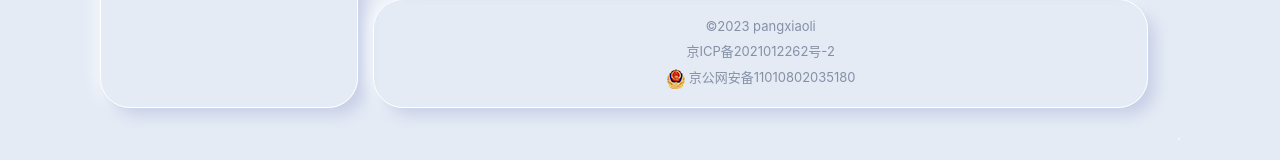
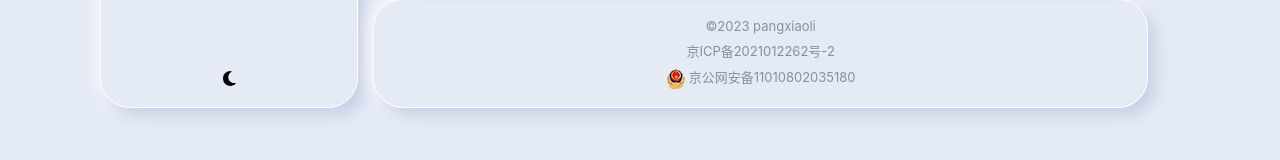
Before and after one commit to pangxiaoli/homepage, a React (Vite) app: page / in a window 1280 px wide. Shown: the part 610-770 px from the top of the page. Built offline with nearby package versions, Linux system fonts and the light colour scheme.

Commit message:
feat: 亮暗主题切换

```diff
--- a/src/components/sider/index.less
+++ b/src/components/sider/index.less
@@ -4,4 +4,16 @@
         -0.2rem -0.2rem 1.8rem var(--shadow-light);
     border-radius: 3rem;
     border: 1px solid var(--shadow-light);
+    display: flex;
+    flex-direction: column;
+
+    .theme-switcher {
+        display: flex;
+        align-items: center;
+        justify-content: center;
+        font-size: 1.7rem;
+        cursor: pointer;
+        margin-top: auto;
+        margin-bottom: 2rem;
+    }
 }
--- a/src/components/sider/index.tsx
+++ b/src/components/sider/index.tsx
@@ -1,7 +1,25 @@
+import { faMoon, faSun } from '@fortawesome/free-solid-svg-icons';
+import { FontAwesomeIcon } from '@fortawesome/react-fontawesome';
+import { useState } from 'react';
+import useThem from '../../hooks/useTheme';
 import './index.less';
 
 const Sider = () => {
-	return <div className="sider"></div>;
+	const [theme, setTheme] = useState( 'light' );
+
+	const handleSwitchTheme = () => {
+		const toTheme = theme === 'light' ? 'dark' : 'light';
+		setTheme( toTheme );
+		useThem( toTheme );
+	};
+	return (
+		<div className="sider">
+
+			<div className="theme-switcher" onClick={handleSwitchTheme}>
+				<FontAwesomeIcon icon={theme === 'light' ? faMoon : faSun} />
+			</div>
+		</div>
+	) ;
 };
 
 export default Sider;
--- /dev/null
+++ b/src/hooks/useTheme.ts
@@ -0,0 +1,6 @@
+const useThem = ( toTheme: 'light' | 'dark' ) => {
+	const root = document.documentElement;
+	root.setAttribute( 'theme', toTheme );
+};
+
+export default useThem;
--- a/src/themes/dark.less
+++ b/src/themes/dark.less
@@ -1,5 +1,11 @@
-html[theme=dark] {
-    :root {
-        --bg-color: black;
-    }
+:root[theme=dark] {
+    --bg-color: #1b1b1b;
+    --shadow-dark: #C8D0E7;
+    --shadow-light: #fff;
+    --primary-light: #8abdff;
+    --primary: #6d5dfc;
+    --greyLight-1: #E4EBF5;
+    --greyLight-2: #c8d0e7;
+    --greyLight-3: #bec8e4;
+    --greyDark: #9baacf;
 }
```
